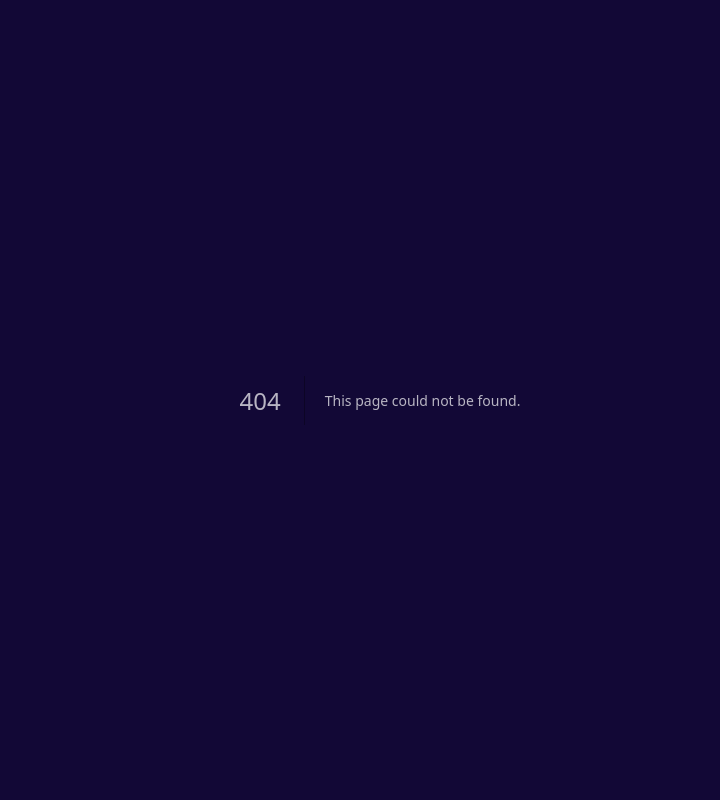
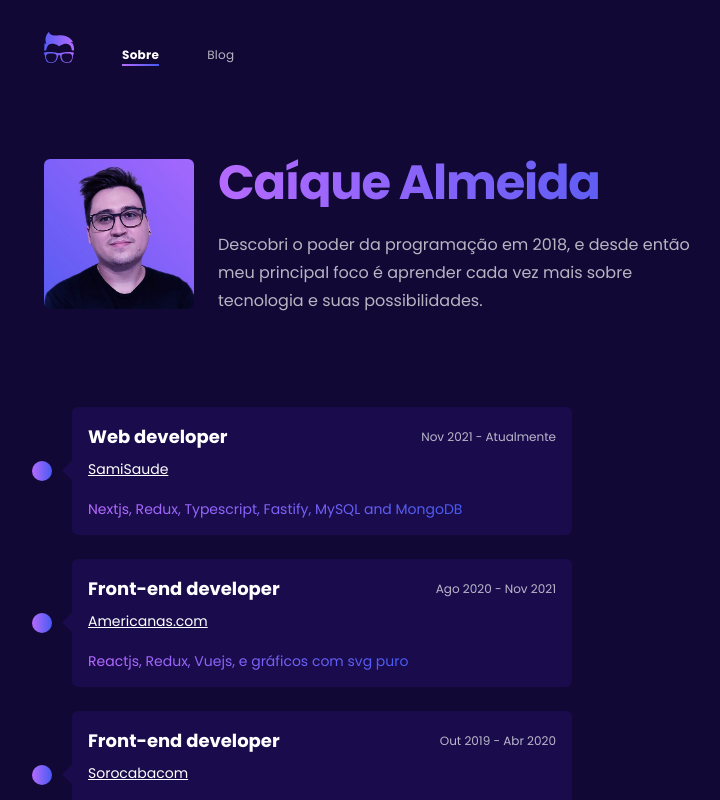
Before and after one commit to caiqalmeida/caiqalmeida.dev-v3, a Next.js app: page /sobre in a window 1280 px wide. Before the commit this address had no page. Shown: the top 800 px of the page, without its empty margins (260-980 px from the left). Built offline with nearby package versions, Linux system fonts and the light colour scheme.

Commit message:
feat: initial about page

```diff
--- /dev/null
+++ b/src/components/Timeline.tsx
@@ -0,0 +1,12 @@
+import TimelineItem from "./TimelineItem";
+import careerData from "../data/timeline";
+
+export function Timeline() {
+  return (
+    <div className="flex flex-col relative my-10 after:bg-medium-purple after:content-none after:absolute after:left-0 after:w-1 h-full">
+      {careerData.map((data, index) => (
+        <TimelineItem data={data} key={index} />
+      ))}
+    </div>
+  );
+}
--- /dev/null
+++ b/src/components/TimelineItem.tsx
@@ -0,0 +1,32 @@
+import styles from "../styles/timeline-item.module.css";
+import cn from "classnames";
+
+export default function BlogCard({ data }: any) {
+  return (
+    <div className="flex my-3 w-full justify-start self-end pr-0 pl-7">
+      <div
+        className={cn(
+          styles.timeline__item__content,
+          "bg-medium-purple rounded-md flex flex-col p-4 text-left items-start max-w-[90%] relative w-[500px]"
+        )}
+      >
+        <span className="background-gradient rounded-[50%] absolute top-[calc(50%-10px)] w-5 h-5 z-10 right-auto -left-10 after:content-none" />
+
+        <header className=" w-full flex justify-between items-center mb-2">
+          <p className="text-lg text-white font-bold">{data.jobTitle}</p>
+          <time className="text-xs">{data.date}</time>
+        </header>
+
+        <a
+          target="_blank"
+          href={data.companySite}
+          className="text-sm text-white font-light underline mb-5"
+        >
+          {data.company}
+        </a>
+
+        <p className="text-gradient text-sm">{data.stack}</p>
+      </div>
+    </div>
+  );
+}
--- a/src/components/index.tsx
+++ b/src/components/index.tsx
@@ -1,3 +1,5 @@
 export * from "./Logo";
 export * from "./Container";
 export * from "./BlogCard";
+export * from "./Footer";
+export * from "./Timeline";
--- /dev/null
+++ b/src/data/timeline.ts
@@ -0,0 +1,32 @@
+const careerTimeline = [
+  {
+    company: "SamiSaude",
+    companySite: "https://www.samisaude.com.br/",
+    jobTitle: "Web developer",
+    date: "Nov 2021 - Atualmente",
+    stack: "Nextjs, Redux, Typescript, Fastify, MySQL and MongoDB",
+  },
+  {
+    company: "Americanas.com",
+    companySite: "https://www.americanas.com.br/",
+    jobTitle: "Front-end developer",
+    date: "Ago 2020 - Nov 2021",
+    stack: "Reactjs, Redux, Vuejs, e gráficos com svg puro",
+  },
+  {
+    company: "Sorocabacom",
+    companySite: "https://sorocabacom.com.br/",
+    jobTitle: "Front-end developer",
+    date: "Out 2019 - Abr 2020",
+    stack: "Javascript, Reactjs, Angularjs 1, jQuery, Sass, Laravel, PHP",
+  },
+  {
+    company: "Wys",
+    companySite: "",
+    jobTitle: "Front-end developer",
+    date: "Set 2019 - Out 2019",
+    stack: "Javascript, Reactjs, Angularjs 1, jQuery, Sass, Laravel, PHP",
+  },
+];
+
+export default careerTimeline;
--- a/src/pages/index.tsx
+++ b/src/pages/index.tsx
@@ -4,11 +4,11 @@ export default function Home() {
   return (
     <Container>
       <h1 className="font-bold text-white text-5xl tracking-tight mb-8">
-        Hi , my name is <span className="text-gradient">Caíque</span>
+        Oi, eu sou o <span className="text-gradient">Caíque</span>
       </h1>
 
       <h2 className="mb-1">
-        Web developer at{" "}
+        Web developer na{" "}
         <a
           className="link text-white font-bold"
           target="_blank"
@@ -19,7 +19,7 @@ export default function Home() {
         </a>
       </h2>
 
-      <h3>I'm always learning and sharing about it .</h3>
+      <h3>Estou sempre aprendendo e tentando compartilhar a respeito .</h3>
     </Container>
   );
 }
--- /dev/null
+++ b/src/pages/sobre.tsx
@@ -0,0 +1,33 @@
+import Image from "next/image";
+
+import { Container, Timeline } from "../components";
+import profile from "../../public/images/profile.jpeg";
+
+export default function About() {
+  return (
+    <Container>
+      <div className="flex mb-20">
+        <div className="w-full max-w-[150px] mr-6">
+          <Image
+            className="rounded-md"
+            src={profile}
+            alt="Caique Almeida profile picture"
+          />
+        </div>
+
+        <div>
+          <h1 className="font-bold text-5xl tracking-tight mb-6 text-white text-gradient">
+            Caíque Almeida
+          </h1>
+          <p className="leading-7">
+            Descobri o poder da programação em 2018, e desde então meu principal
+            foco é aprender cada vez mais sobre tecnologia e suas
+            possibilidades.
+          </p>
+        </div>
+      </div>
+
+      <Timeline />
+    </Container>
+  );
+}
--- a/src/styles/globals.css
+++ b/src/styles/globals.css
@@ -16,10 +16,12 @@ html {
 }
 
 .link {
+  cursor: pointer;
   position: relative;
 }
 
 .link:hover {
+  @apply text-white;
   opacity: 1;
 }
 
@@ -40,6 +42,7 @@ html {
   transition: 0.3s all;
 }
 .active-link {
+  @apply text-white;
   font-weight: bold;
   opacity: 1;
 }
--- /dev/null
+++ b/src/styles/timeline-item.module.css
@@ -0,0 +1,11 @@
+.timeline__item__content::after {
+  content: "";
+  background-color: #1a0c4c;
+  position: absolute;
+  top: calc(50% - 7.5px);
+  transform: rotate(45deg);
+  width: 15px;
+  height: 15px;
+  right: auto;
+  left: -7.5px;
+}
```
Also changed, not shown: public/images/profile.jpeg (added).
